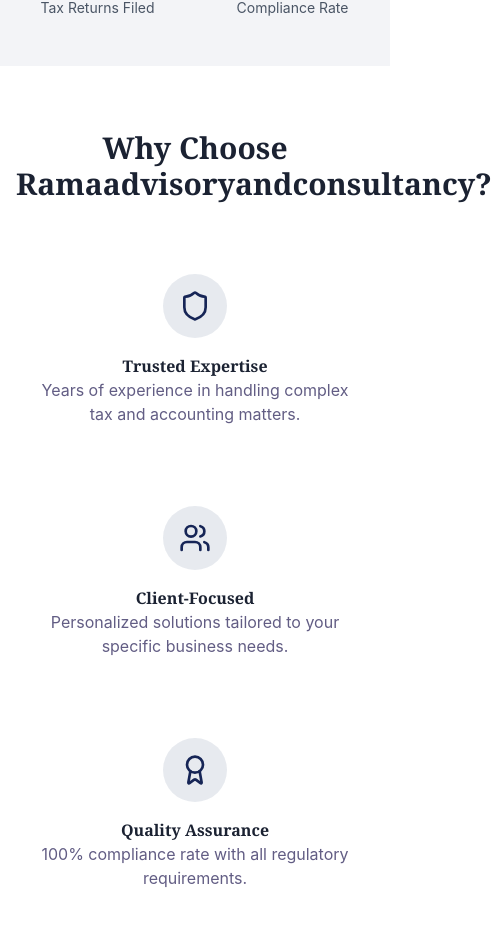
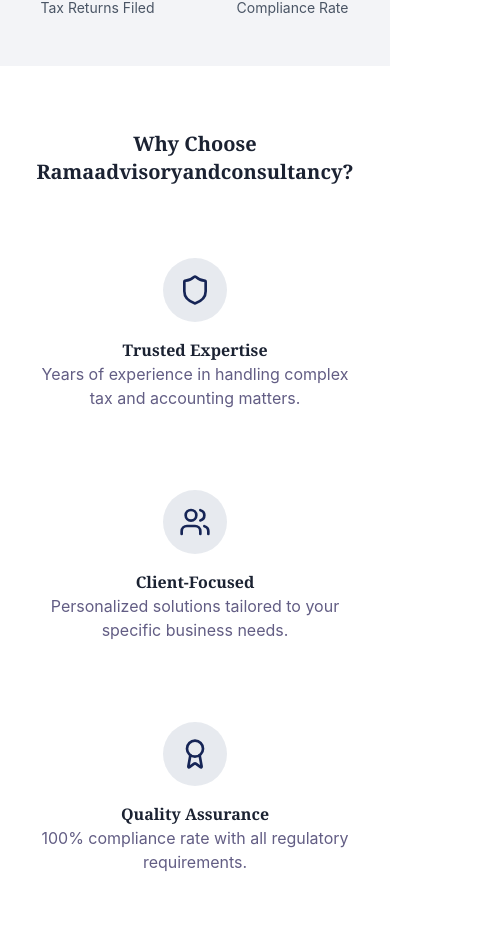
Before and after one commit to EvadeWon/ramaadvisoryandconsultancy, a Next.js app: page / in a window 390 px wide. Shown: the part 1074-2000 px from the top of the page, 492 px wide, since content can reach past the window. Built offline with nearby package versions, Linux system fonts and the light colour scheme.

Commit message:
improvements in selector

```diff
--- a/src/app/page.tsx
+++ b/src/app/page.tsx
@@ -134,8 +134,8 @@
       {/* Why Choose Us */}
       <section className="py-16 md:py-24">
         <div className="container mx-auto px-4">
-          <div className="text-center mb-12">
-            <h2 className="text-3xl font-bold">
+          <div className="mb-12">
+            <h2 className="text-center text-xl sm:text-2xl md:text-3xl font-bold">
               Why Choose Ramaadvisoryandconsultancy?
             </h2>
           </div>
--- a/src/components/ContactForm.tsx
+++ b/src/components/ContactForm.tsx
@@ -129,9 +129,11 @@
                         <SelectTrigger>
                             <SelectValue placeholder="Select a service" />
                         </SelectTrigger>
-                        <SelectContent>
+                        <SelectContent position="popper"
+                            sideOffset={8}
+                            className="bg-white shadow-lg border rounded-md">
                             {services.map((service) => (
-                                <SelectItem key={service} value={service}>
+                                <SelectItem className="hover:bg-amber-500 hover:cursor-pointer" key={service} value={service}>
                                     {service}
                                 </SelectItem>
                             ))}
```
